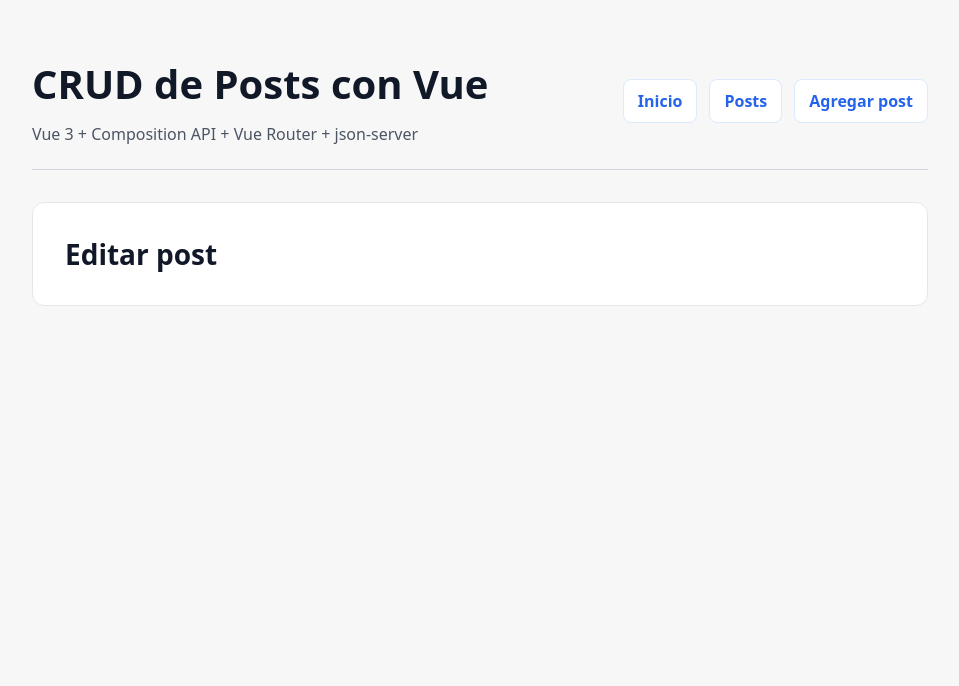
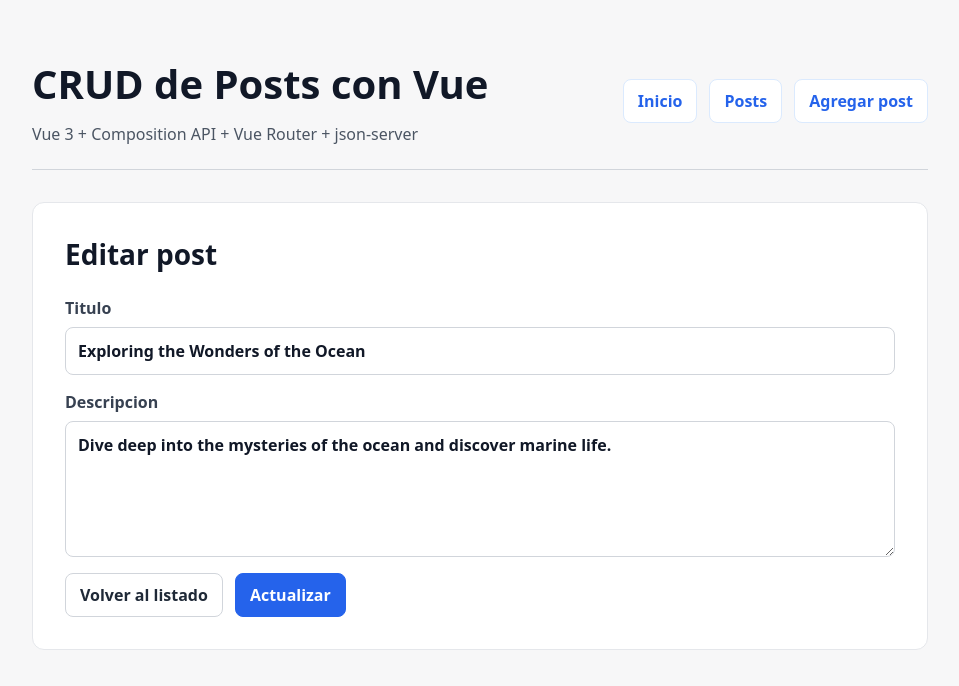
Before and after one commit to JaredAGarciaH/vue-crud-json-server, a Vue app: page /posts/edit/1 in a window 1280 px wide. Shown: the top 686 px of the page, without its empty margins (160-1119 px from the left). Built offline with nearby package versions, Linux system fonts and the light colour scheme; data requests are answered from the project's data file.

Commit message:
Agrega edicion de posts

```diff
--- a/src/components/PostsEdit.vue
+++ b/src/components/PostsEdit.vue
@@ -1,5 +1,55 @@
+<script setup>
+import axios from 'axios'
+import { onMounted, ref } from 'vue'
+import { useRoute, useRouter } from 'vue-router'
+
+const route = useRoute()
+const router = useRouter()
+const title = ref('')
+const description = ref('')
+
+const getPost = async () => {
+  const id = route.params.id
+  const response = await axios.get(`http://localhost:8080/posts/${id}`)
+  title.value = response.data.title
+  description.value = response.data.description
+}
+
+const updatePost = async () => {
+  const id = route.params.id
+
+  await axios.put(`http://localhost:8080/posts/${id}`, {
+    title: title.value,
+    description: description.value,
+  })
+
+  router.push('/posts')
+}
+
+onMounted(() => {
+  getPost()
+})
+</script>
+
 <template>
   <section class="page">
     <h2>Editar post</h2>
+
+    <form class="post-form" @submit.prevent="updatePost">
+      <label for="title">
+        Titulo
+        <input id="title" v-model="title" type="text" name="title" />
+      </label>
+
+      <label for="description">
+        Descripcion
+        <textarea id="description" v-model="description" name="description" rows="5"></textarea>
+      </label>
+
+      <div class="form-actions">
+        <RouterLink to="/posts">Volver al listado</RouterLink>
+        <button type="submit">Actualizar</button>
+      </div>
+    </form>
   </section>
 </template>
--- a/src/posts.json
+++ b/src/posts.json
@@ -16,7 +16,7 @@
       "description": "Tips for traveling without spending too much money."
     },
     {
-      "title": "dw",
+      "title": "dwawdawd",
       "description": "dwada",
       "id": "UYcRS7l3vb0"
     }
```
Also changed, not shown: 1 other file (tests, documents, lock files or other folders).
